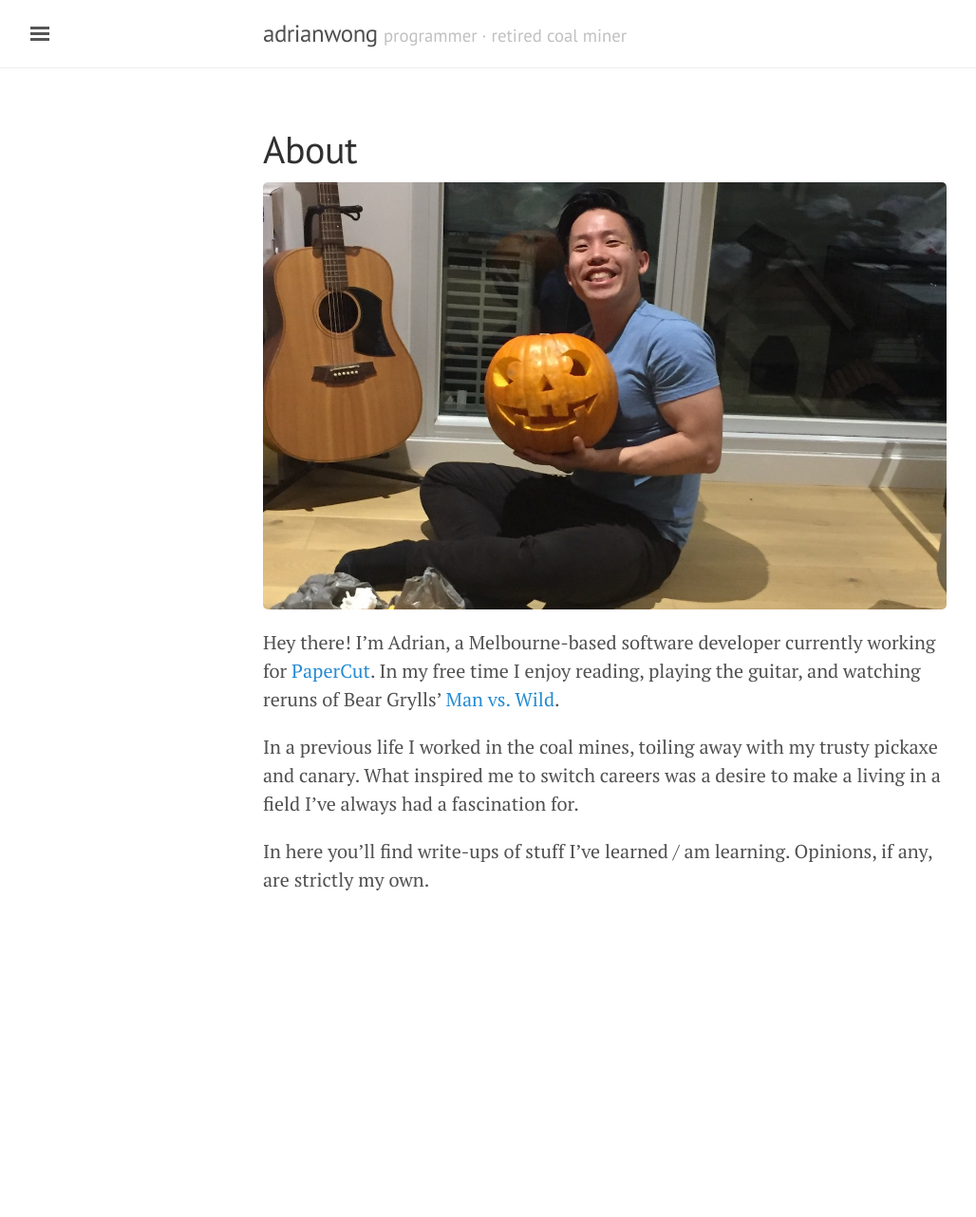
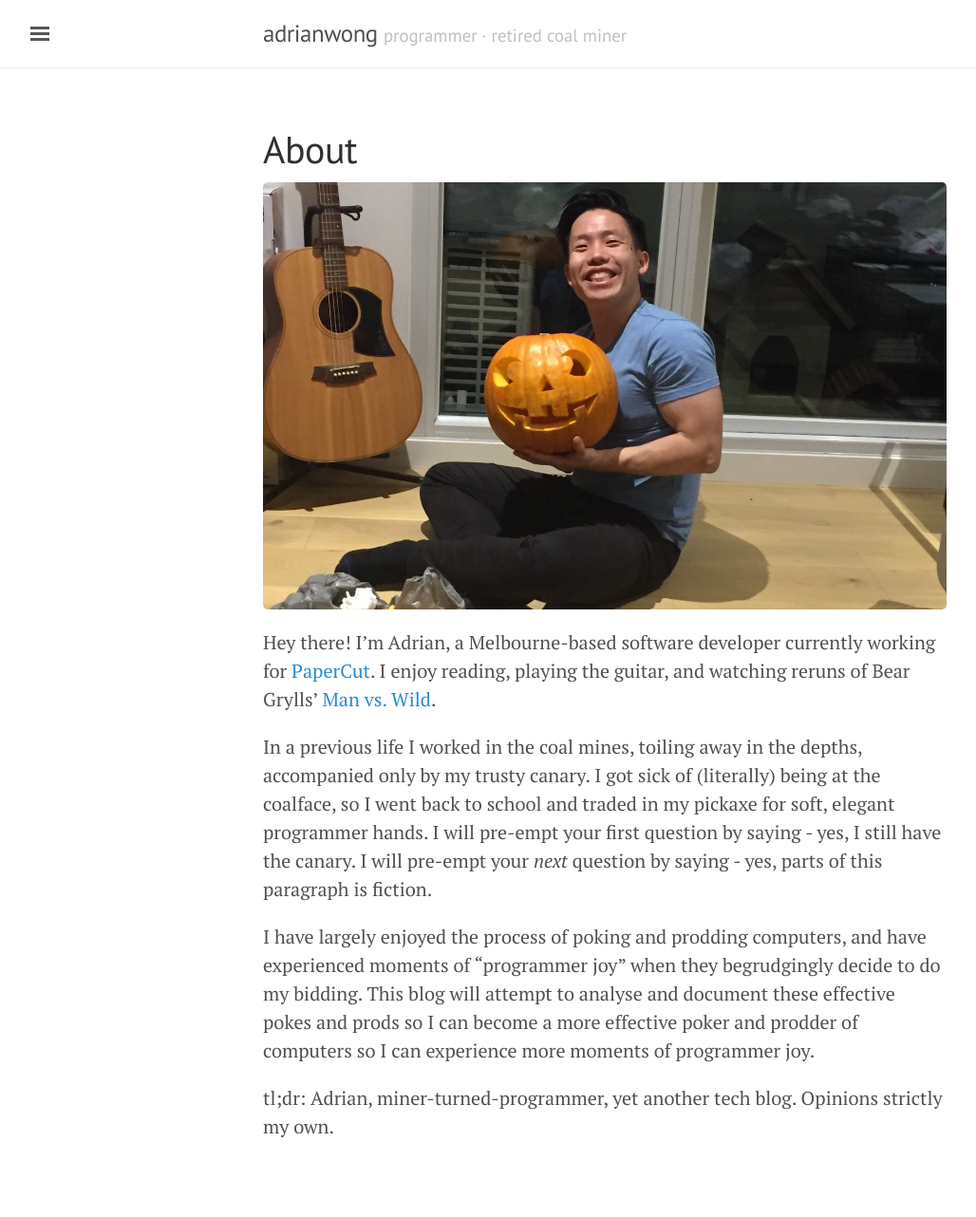
Before and after one commit to adrianwong/adrianwong.github.io, a Jekyll site: the page built from about.md, in a window 1280 px wide. Shown: the whole page at 95% size, without its empty margins (3-1031 px from the left). Built offline with Jekyll 4.4.1, drawn with Linux system fonts in a browser that asks for light colours; comment, search, counter and statistics services are not loaded; before the commit the page ends 1022 px from its top, so only the background shows below that.

Commit message:
refactor: Unnecessary rewrite of 'About' page. But I like this one better

```diff
--- a/about.md
+++ b/about.md
@@ -3,10 +3,12 @@ layout: page
 title: About
 ---
 
-![Halloween](/assets/images/halloween.jpg)
+![Graduation](/assets/images/halloween.jpg)
 
-Hey there! I'm Adrian, a Melbourne-based software developer currently working for [PaperCut](https://www.papercut.com){:target="_blank"}. In my free time I enjoy reading, playing the guitar, and watching reruns of Bear Grylls' [Man vs. Wild](https://en.wikipedia.org/wiki/Man_vs._Wild){:target="_blank"}.
+Hey there! I'm Adrian, a Melbourne-based software developer currently working for [PaperCut](https://www.papercut.com){:target="_blank"}. I enjoy reading, playing the guitar, and watching reruns of Bear Grylls' [Man vs. Wild](https://en.wikipedia.org/wiki/Man_vs._Wild){:target="_blank"}.
 
-In a previous life I worked in the coal mines, toiling away with my trusty pickaxe and canary. What inspired me to switch careers was a desire to make a living in a field I've always had a fascination for.
+In a previous life I worked in the coal mines, toiling away in the depths, accompanied only by my trusty canary. I got sick of (literally) being at the coalface, so I went back to school and traded in my pickaxe for soft, elegant programmer hands. I will pre-empt your first question by saying - yes, I still have the canary. I will pre-empt your *next* question by saying - yes, parts of this paragraph is fiction.
 
-In here you'll find write-ups of stuff I've learned / am learning. Opinions, if any, are strictly my own.
+I have largely enjoyed the process of poking and prodding computers, and have experienced moments of "programmer joy" when they begrudgingly decide to do my bidding. This blog will attempt to analyse and document these effective pokes and prods so I can become a more effective poker and prodder of computers so I can experience more moments of programmer joy.
+
+tl;dr: Adrian, miner-turned-programmer, yet another tech blog. Opinions strictly my own.
```
